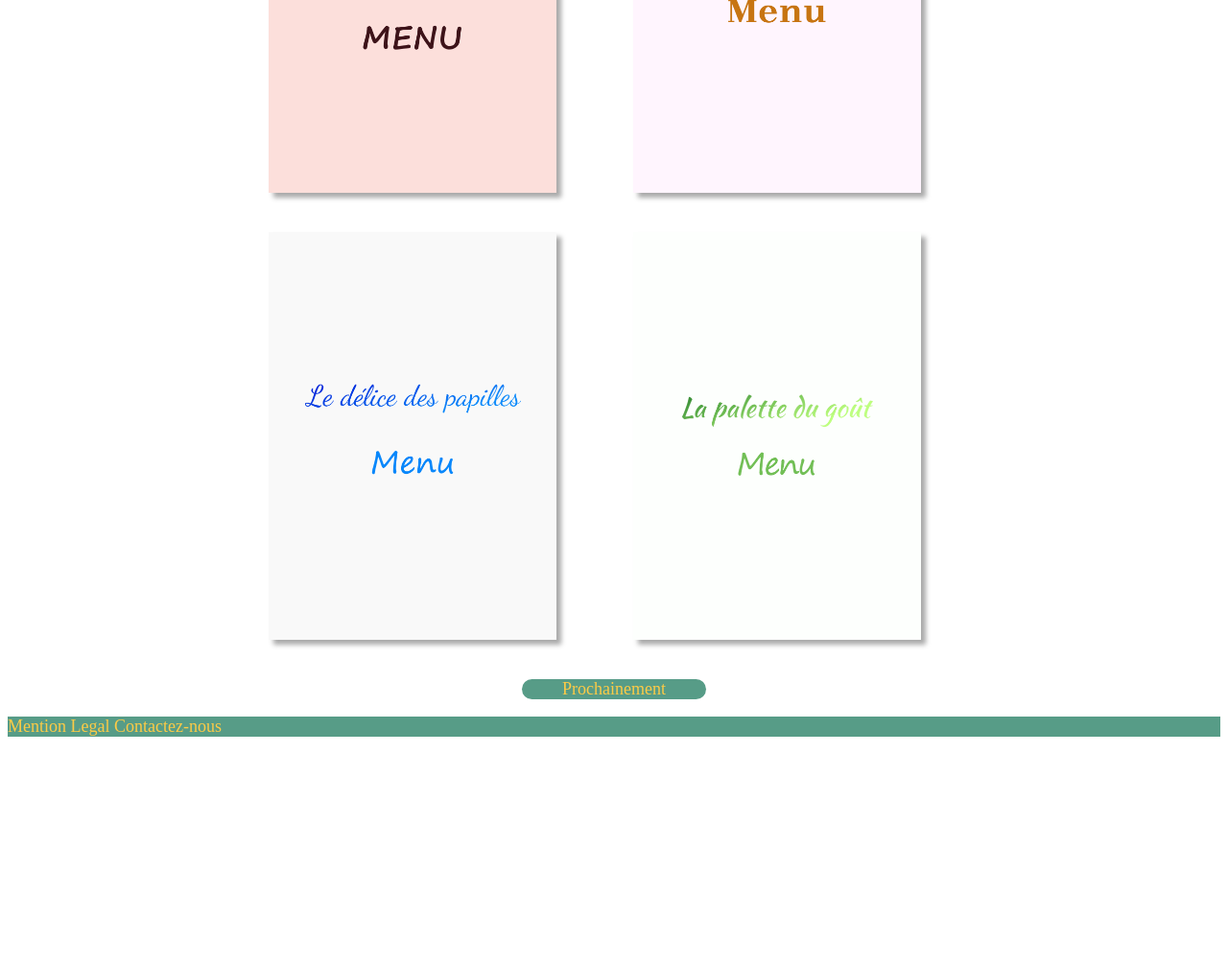
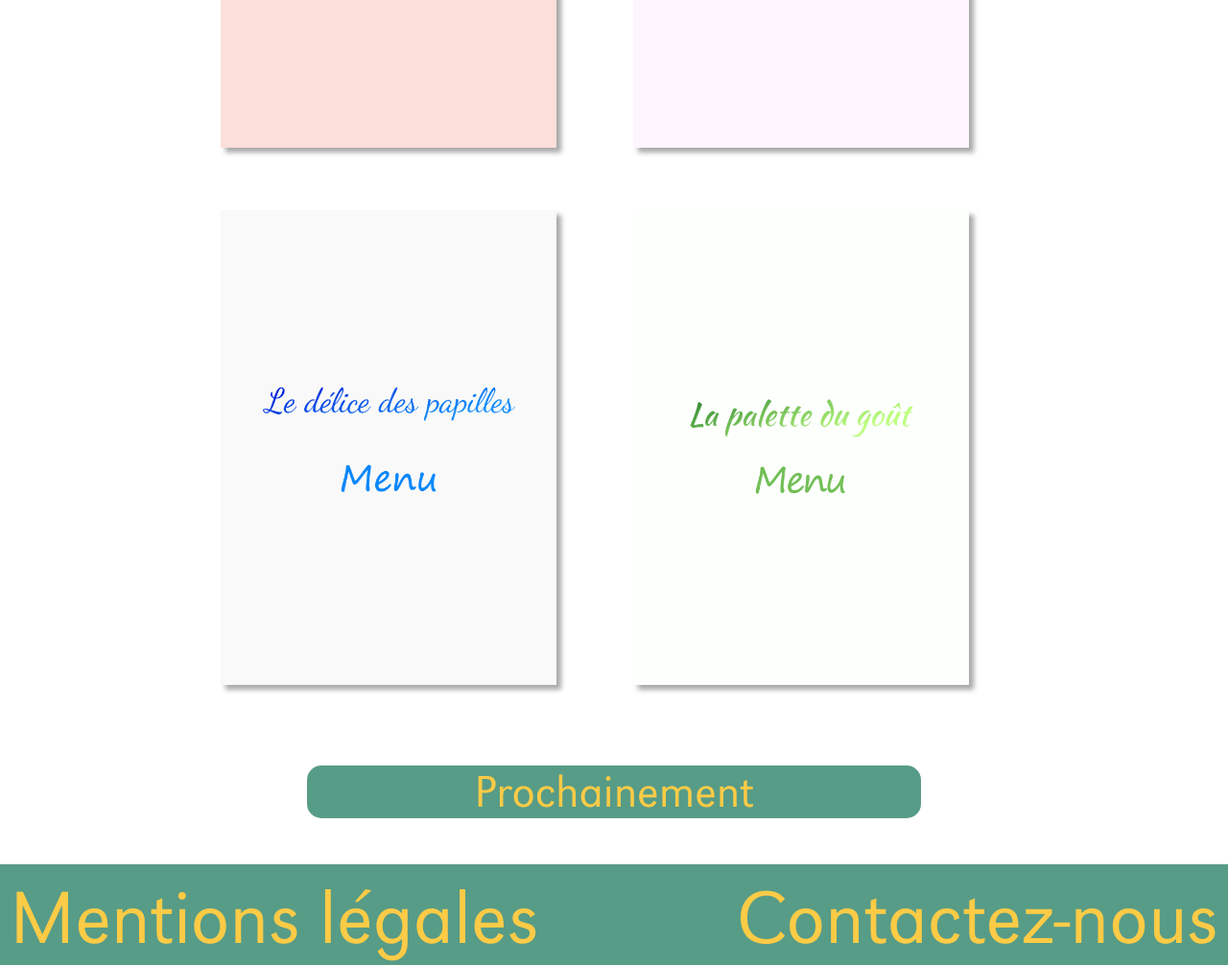
Before and after one commit to J-Roza/Ohmyfood, a website: page index.html in a window 1280 px wide. Shown: the part 540-1546 px from the top of the page at 96% size. Before the commit the page ends 1316 px from the top, so only its background shows below. Drawn offline with Linux system fonts and the light colour scheme; files whose address does not match are found by name.

Commit message:
changement sass

```diff
--- a/header.js
+++ /dev/null
@@ -1,3 +0,0 @@
-<header>
-    <a href="index.html"><h1>ohmyfood</h1></a>
-</header>
--- a/index.html
+++ b/index.html
@@ -23,26 +23,26 @@
             <a href="index.html"><h1>ohmyfood</h1></a>
         </header>
 
-        <main>
+        <main class="main_index">
 
             <section>
                 <figure>
-                    <a href="menu_1.html"><img class="Menu" src="img/Menus/menu-1a.png" alt="Menu 1" title="Menu 1"></a>
+                    <a href="menu_1.html"><img class="menu_img" src="img/menus/menu-1a.png" alt="Menu 1" title="Menu 1"></a>
                 </figure>
             </section>
             <section>
                 <figure>
-                    <a href="menu_2.html"><img class="Menu" src="img/Menus/menu-2a.png" alt="Menu 2" title="Menu 2"></a>
+                    <a href="menu_2.html"><img class="menu_img" src="img/Menus/menu-2a.png" alt="Menu 2" title="Menu 2"></a>
                 </figure>
             </section>
             <section>
                 <figure>
-                    <a href="menu_3.html"><img class="Menu" src="img/Menus/menu-3a.png" alt="Menu 3" title="Menu 3"></a>
+                    <a href="menu_3.html"><img class="menu_img" src="img/Menus/menu-3a.png" alt="Menu 3" title="Menu 3"></a>
                 </figure>
             </section>
             <section>
                 <figure>
-                    <a href="menu_4.html"><img class="Menu" src="img/Menus/menu-4a.png" alt="Menu 4" title="Menu 4"></a>
+                    <a href="menu_4.html"><img class="menu_img" src="img/Menus/menu-4a.png" alt="Menu 4" title="Menu 4"></a>
                 </figure>
             </section>
 
@@ -56,9 +56,8 @@
         </section>
 
             <footer>
-                <a href="mention_legal.html">Mention Legal</a>
+                <a href="mentions_legales.html">Mentions légales</a>
                 <a href="mailto:ohmyfood@hotmail.com">Contactez-nous</a>
             </footer>
-
     </body>
 </html>
--- /dev/null
+++ b/sass/Base/_base.scss
@@ -0,0 +1,14 @@
+a{
+    color: $secondary-color;
+    text-decoration: none;
+}
+
+h1{
+    margin: 0;
+
+}
+
+body{
+    margin: 0;
+    padding: 0;
+}
--- /dev/null
+++ b/sass/Base/_typography.scss
@@ -0,0 +1,16 @@
+@font-face{
+    font-family: "Grotesk_Light";
+    src: url("font/Grotesk_Light.ttf") format("truetype");
+}
+
+Grotesk Medium
+
+html{
+    font-size: .625em; /* fallback IE8+ */
+    font-size: calc(1em * .625); /* IE9-IE11 math fixing. See http://bit.ly/1g4X0bX */
+}
+
+body{
+    font-size: 1.8em; /* base font-size is equivalent "14px" */
+    font-family: "Grotesk_Light"
+}
--- /dev/null
+++ b/sass/Layout/_footer.scss
@@ -0,0 +1,9 @@
+footer{
+    display: flex;
+    justify-content: space-between;
+    font-size: 5rem;
+    padding: 10px;
+    text-align: center;
+    color: $secondary-color;
+    background-color: $primary-color;
+}
--- /dev/null
+++ b/sass/Layout/_header.scss
@@ -0,0 +1,7 @@
+header{
+    font-size: 3rem;
+    padding: 30px;
+    text-align: center;
+    color: $secondary-color;
+    background-color: $primary-color;
+}
--- /dev/null
+++ b/sass/Pages/_work.scss
@@ -0,0 +1,39 @@
+main {
+    margin-left: auto;
+    margin-right: auto;
+
+}
+
+.menu_img{
+    width: 350px;
+    box-shadow: 5px 5px 5px darkgray;
+    &:hover {
+        width: 320px;
+    }
+}
+
+.menu_name{
+    font-size: 2rem;
+    font-weight: bold;
+    text-align: center;
+}
+
+
+
+.futur{
+    width: 50vw;
+    font-size: 3rem;
+    margin-left: auto;
+    margin-right: auto;
+    border-radius: 15px;
+    text-align: center;
+    color: $secondary-color;
+    background-color: $primary-color;
+}
+
+
+.main_index{
+    display: flex;
+    flex-wrap: wrap;
+    width: 900px;
+}
--- /dev/null
+++ b/sass/Utils/_variables.scss
@@ -0,0 +1,4 @@
+// Variables
+$font-stack:    Helvetica, sans-serif;
+$primary-color: #579c87;
+$secondary-color: #fdcb46;
--- a/sass/main.scss
+++ b/sass/main.scss
@@ -1,53 +1,20 @@
-$font-stack:    Helvetica, sans-serif;
-$primary-color: #579c87;
-$secondary-color: #fdcb46;
+// ********************* \\
+// ***** 01 - Variables ***** \\
+@import "./utils/variables";
 
 
-html{
-    font-size: .625em; /* fallback IE8+ */
-    font-size: calc(1em * .625); /* IE9-IE11 math fixing. See http://bit.ly/1g4X0bX */
-}
+// ********************* \\
+// ***** 02 - Base ***** \\
+@import "./base/base";
+@import "./base/typography";
 
-body{
-    font-size: 1.8em; /* base font-size is equivalent "14px" */
-}
 
-footer, header, .futur{
-    color: $secondary-color;
-    background-color: $primary-color;
-}
+// ********************* \\
+// ***** 03 - Layout ***** \\
+@import "./Layout/header";
+@import "./Layout/footer";
 
-header{
-    font-size: 6rem;
-    text-align: center;
-    margin-top: 0;
-}
 
-main {
-    display: flex;
-    flex-wrap: wrap;
-    width: 800px;
-    margin-left: auto;
-    margin-right: auto;
-}
-
-img{
-    width: 300px;
-    box-shadow: 5px 5px 5px darkgray;
-    &:hover {
-        width: 160px;
-    }
-}
-
-a{
-    color: $secondary-color;
-    text-decoration: none;
-}
-
-.futur{
-    margin-left: auto;
-    margin-right: auto;
-    border-radius: 25px;
-    text-align: center;
-    width: 15vw;
-}
+// ********************* \\
+// ***** 04 - Pages ***** \\
+@import "./pages/work";
```
Also changed, not shown: mentions_legales.html (renamed from mention_legal.html, +0 -1 lines), menu_1.html (+4 -3 lines), menu_2.html (+1 -1 lines), menu_3.html (+1 -1 lines), menu_4.html (+1 -1 lines), css/Grotesk_Light.ttf (added), css/style.css, 1 other file.
